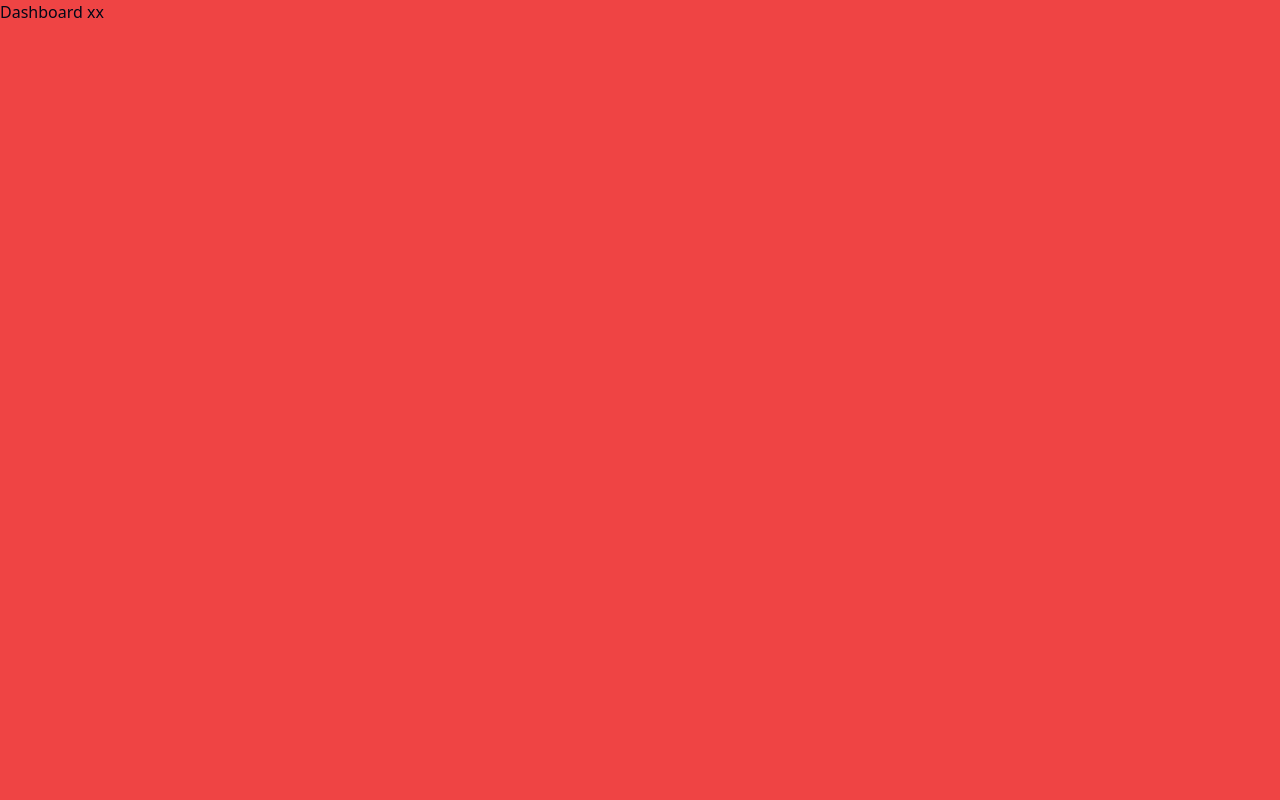
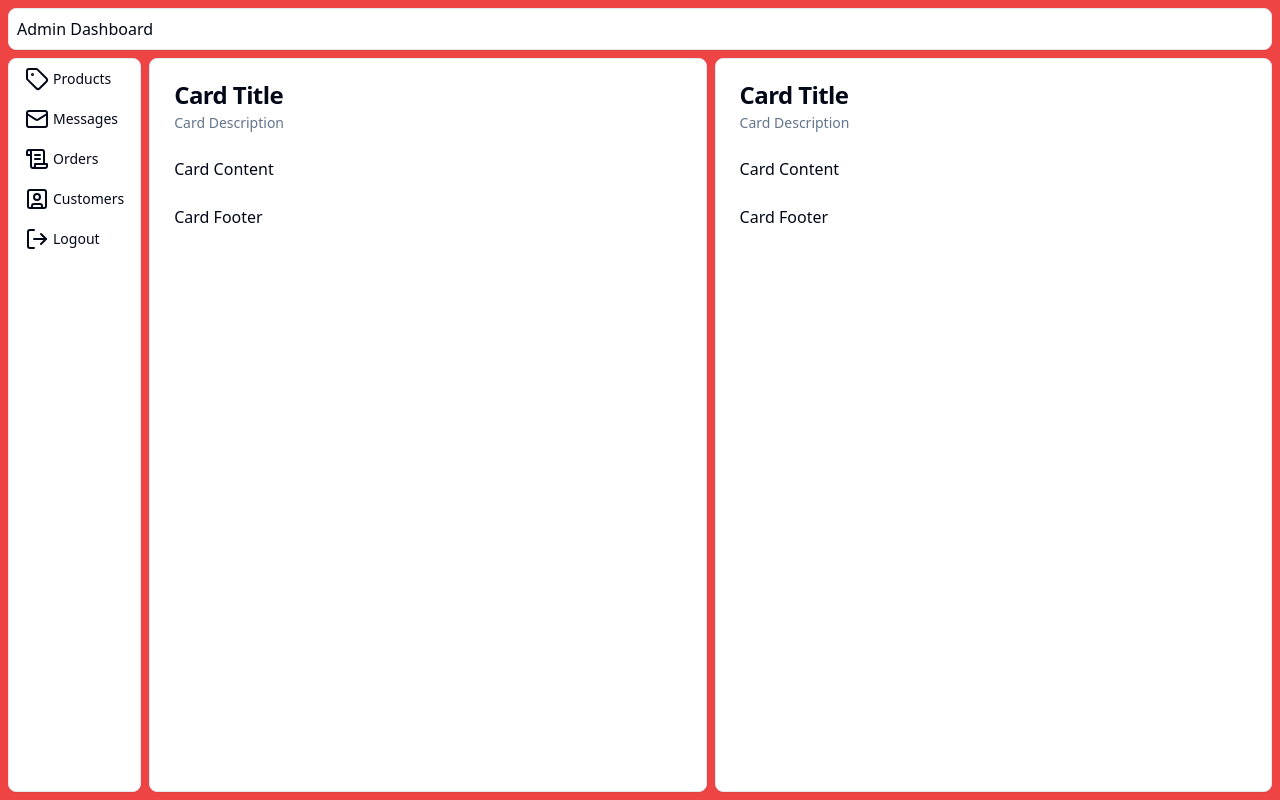
Before and after one commit to betajohn/eCommerce-Admin-Dashboard, a Next.js app: page /admin in a window 1280 px wide. Built offline with nearby package versions, Linux system fonts and the light colour scheme.

Commit message:
Add dashboard mockup

```diff
--- a/package.json
+++ b/package.json
@@ -9,6 +9,8 @@
     "lint": "next lint"
   },
   "dependencies": {
+    "@radix-ui/react-dialog": "^1.0.5",
+    "@radix-ui/react-slot": "^1.0.2",
     "class-variance-authority": "^0.7.0",
     "clsx": "^2.1.0",
     "lucide-react": "^0.344.0",
--- a/src/app/admin/page.tsx
+++ b/src/app/admin/page.tsx
@@ -2,7 +2,7 @@
 
 export default function Admin() {
   return (
-    <div className="flex h-full flex-col items-center justify-center max-w-7xl bg-red-500">
+    <div className="flex h-full flex-col items-center justify-center bg-red-500">
       <AdminDashboard />
     </div>
   );
--- a/src/app/layout.tsx
+++ b/src/app/layout.tsx
@@ -16,7 +16,9 @@
 }>) {
   return (
     <html lang="en" className="h-full w-full">
-      <body className="h-full w-full">{children}</body>
+      <body className="h-full w-full min-w-80 max-w-7xl m-auto">
+        {children}
+      </body>
     </html>
   );
 }
--- a/src/components/admin/AdminDashboard.tsx
+++ b/src/components/admin/AdminDashboard.tsx
@@ -1,12 +1,19 @@
-import {
-  Card,
-  CardContent,
-  CardDescription,
-  CardFooter,
-  CardHeader,
-  CardTitle,
-} from '@/components/ui/card';
+'use client';
+import Aside from './Aside';
+import DBHead from './DBHead';
+import DBBody from './DBBody';
+import { useState } from 'react';
 
 export default function AdminDashboard() {
-  return <div className="w-full h-full bg-red-500">Dashboard xx</div>;
+  const [show, setShow] = useState(false);
+
+  return (
+    <div className="h-full w-full p-2 flex flex-col items-center justify-center gap-2">
+      <DBHead setShow={setShow} show={show} />
+      <div className="flex items-center justify-center h-full w-full gap-2">
+        {!show && <Aside />}
+        <DBBody />
+      </div>
+    </div>
+  );
 }
--- /dev/null
+++ b/src/components/admin/Aside.tsx
@@ -0,0 +1,45 @@
+import { LogOut, Mail, ScrollText, SquareUser, Tag } from 'lucide-react';
+import { Button } from '@/components/ui/button';
+import { ReactNode } from 'react';
+
+const menuBtns = [
+  {
+    icon: Tag,
+    description: 'Products',
+  },
+  {
+    icon: Mail,
+    description: 'Messages',
+  },
+  {
+    icon: ScrollText,
+    description: 'Orders',
+  },
+  {
+    icon: SquareUser,
+    description: 'Customers',
+  },
+  {
+    icon: LogOut,
+    description: 'Logout',
+  },
+];
+
+export function asideContent(sheet: boolean): ReactNode {
+  return menuBtns.map((btn) => (
+    <Button variant="ghost" key={btn.description} className="gap-1">
+      <btn.icon className="w-6" />
+      <span className={`${sheet === false && 'hidden lg:flex'}`}>
+        {btn.description}
+      </span>
+    </Button>
+  ));
+}
+
+export default function Aside() {
+  return (
+    <aside className="hidden sm:flex flex-col items-start h-full rounded-lg border bg-card text-card-foreground shadow-sm">
+      {asideContent(false)}
+    </aside>
+  );
+}
--- /dev/null
+++ b/src/components/admin/DBBody.tsx
@@ -0,0 +1,40 @@
+import {
+  Card,
+  CardContent,
+  CardDescription,
+  CardFooter,
+  CardHeader,
+  CardTitle,
+} from '@/components/ui/card';
+
+export default function DBBody() {
+  return (
+    <div className="w-full h-full flex items-center justify-center gap-2">
+      <Card className="w-full h-full">
+        <CardHeader>
+          <CardTitle>Card Title</CardTitle>
+          <CardDescription>Card Description</CardDescription>
+        </CardHeader>
+        <CardContent>
+          <p>Card Content</p>
+        </CardContent>
+        <CardFooter>
+          <p>Card Footer</p>
+        </CardFooter>
+      </Card>
+
+      <Card className="w-full h-full">
+        <CardHeader>
+          <CardTitle>Card Title</CardTitle>
+          <CardDescription>Card Description</CardDescription>
+        </CardHeader>
+        <CardContent>
+          <p>Card Content</p>
+        </CardContent>
+        <CardFooter>
+          <p>Card Footer</p>
+        </CardFooter>
+      </Card>
+    </div>
+  );
+}
--- /dev/null
+++ b/src/components/admin/DBHead.tsx
@@ -0,0 +1,47 @@
+import { Dispatch, SetStateAction } from 'react';
+import { Button } from '../ui/button';
+import {
+  Sheet,
+  SheetContent,
+  SheetDescription,
+  SheetHeader,
+  SheetTitle,
+  SheetTrigger,
+} from '@/components/ui/sheet';
+import { Menu } from 'lucide-react';
+import { asideContent } from './Aside';
+
+interface AsideProps {
+  show: boolean;
+  setShow: Dispatch<SetStateAction<boolean>>;
+}
+
+export default function DBHead({ show, setShow }: AsideProps) {
+  function x() {
+    console.log('first');
+    setShow(true);
+  }
+  function y() {
+    setShow(false);
+  }
+  return (
+    <div className="w-full flex items-center h-auto rounded-lg border bg-card text-card-foreground shadow-sm p-2">
+      <Sheet>
+        <SheetTrigger asChild>
+          <Button onClick={x} variant="ghost" className="sm:hidden">
+            <Menu className="w-7" />
+          </Button>
+        </SheetTrigger>
+        <SheetContent side="left" onCloseAutoFocus={y} className="w-auto">
+          <SheetHeader>
+            <SheetTitle>Admin</SheetTitle>
+            <SheetDescription className="flex flex-col items-start h-full">
+              {asideContent(true)}
+            </SheetDescription>
+          </SheetHeader>
+        </SheetContent>
+      </Sheet>
+      Admin Dashboard
+    </div>
+  );
+}
--- /dev/null
+++ b/src/components/ui/button.tsx
@@ -0,0 +1,56 @@
+import * as React from "react"
+import { Slot } from "@radix-ui/react-slot"
+import { cva, type VariantProps } from "class-variance-authority"
+
+import { cn } from "@/lib/utils"
+
+const buttonVariants = cva(
+  "inline-flex items-center justify-center whitespace-nowrap rounded-md text-sm font-medium ring-offset-background transition-colors focus-visible:outline-none focus-visible:ring-2 focus-visible:ring-ring focus-visible:ring-offset-2 disabled:pointer-events-none disabled:opacity-50",
+  {
+    variants: {
+      variant: {
+        default: "bg-primary text-primary-foreground hover:bg-primary/90",
+        destructive:
+          "bg-destructive text-destructive-foreground hover:bg-destructive/90",
+        outline:
+          "border border-input bg-background hover:bg-accent hover:text-accent-foreground",
+        secondary:
+          "bg-secondary text-secondary-foreground hover:bg-secondary/80",
+        ghost: "hover:bg-accent hover:text-accent-foreground",
+        link: "text-primary underline-offset-4 hover:underline",
+      },
+      size: {
+        default: "h-10 px-4 py-2",
+        sm: "h-9 rounded-md px-3",
+        lg: "h-11 rounded-md px-8",
+        icon: "h-10 w-10",
+      },
+    },
+    defaultVariants: {
+      variant: "default",
+      size: "default",
+    },
+  }
+)
+
+export interface ButtonProps
+  extends React.ButtonHTMLAttributes<HTMLButtonElement>,
+    VariantProps<typeof buttonVariants> {
+  asChild?: boolean
+}
+
+const Button = React.forwardRef<HTMLButtonElement, ButtonProps>(
+  ({ className, variant, size, asChild = false, ...props }, ref) => {
+    const Comp = asChild ? Slot : "button"
+    return (
+      <Comp
+        className={cn(buttonVariants({ variant, size, className }))}
+        ref={ref}
+        {...props}
+      />
+    )
+  }
+)
+Button.displayName = "Button"
+
+export { Button, buttonVariants }
--- /dev/null
+++ b/src/components/ui/sheet.tsx
@@ -0,0 +1,140 @@
+"use client"
+
+import * as React from "react"
+import * as SheetPrimitive from "@radix-ui/react-dialog"
+import { cva, type VariantProps } from "class-variance-authority"
+import { X } from "lucide-react"
+
+import { cn } from "@/lib/utils"
+
+const Sheet = SheetPrimitive.Root
+
+const SheetTrigger = SheetPrimitive.Trigger
+
+const SheetClose = SheetPrimitive.Close
+
+const SheetPortal = SheetPrimitive.Portal
+
+const SheetOverlay = React.forwardRef<
+  React.ElementRef<typeof SheetPrimitive.Overlay>,
+  React.ComponentPropsWithoutRef<typeof SheetPrimitive.Overlay>
+>(({ className, ...props }, ref) => (
+  <SheetPrimitive.Overlay
+    className={cn(
+      "fixed inset-0 z-50 bg-black/80  data-[state=open]:animate-in data-[state=closed]:animate-out data-[state=closed]:fade-out-0 data-[state=open]:fade-in-0",
+      className
+    )}
+    {...props}
+    ref={ref}
+  />
+))
+SheetOverlay.displayName = SheetPrimitive.Overlay.displayName
+
+const sheetVariants = cva(
+  "fixed z-50 gap-4 bg-background p-6 shadow-lg transition ease-in-out data-[state=open]:animate-in data-[state=closed]:animate-out data-[state=closed]:duration-300 data-[state=open]:duration-500",
+  {
+    variants: {
+      side: {
+        top: "inset-x-0 top-0 border-b data-[state=closed]:slide-out-to-top data-[state=open]:slide-in-from-top",
+        bottom:
+          "inset-x-0 bottom-0 border-t data-[state=closed]:slide-out-to-bottom data-[state=open]:slide-in-from-bottom",
+        left: "inset-y-0 left-0 h-full w-3/4 border-r data-[state=closed]:slide-out-to-left data-[state=open]:slide-in-from-left sm:max-w-sm",
+        right:
+          "inset-y-0 right-0 h-full w-3/4  border-l data-[state=closed]:slide-out-to-right data-[state=open]:slide-in-from-right sm:max-w-sm",
+      },
+    },
+    defaultVariants: {
+      side: "right",
+    },
+  }
+)
+
+interface SheetContentProps
+  extends React.ComponentPropsWithoutRef<typeof SheetPrimitive.Content>,
+    VariantProps<typeof sheetVariants> {}
+
+const SheetContent = React.forwardRef<
+  React.ElementRef<typeof SheetPrimitive.Content>,
+  SheetContentProps
+>(({ side = "right", className, children, ...props }, ref) => (
+  <SheetPortal>
+    <SheetOverlay />
+    <SheetPrimitive.Content
+      ref={ref}
+      className={cn(sheetVariants({ side }), className)}
+      {...props}
+    >
+      {children}
+      <SheetPrimitive.Close className="absolute right-4 top-4 rounded-sm opacity-70 ring-offset-background transition-opacity hover:opacity-100 focus:outline-none focus:ring-2 focus:ring-ring focus:ring-offset-2 disabled:pointer-events-none data-[state=open]:bg-secondary">
+        <X className="h-4 w-4" />
+        <span className="sr-only">Close</span>
+      </SheetPrimitive.Close>
+    </SheetPrimitive.Content>
+  </SheetPortal>
+))
+SheetContent.displayName = SheetPrimitive.Content.displayName
+
+const SheetHeader = ({
+  className,
+  ...props
+}: React.HTMLAttributes<HTMLDivElement>) => (
+  <div
+    className={cn(
+      "flex flex-col space-y-2 text-center sm:text-left",
+      className
+    )}
+    {...props}
+  />
+)
+SheetHeader.displayName = "SheetHeader"
+
+const SheetFooter = ({
+  className,
+  ...props
+}: React.HTMLAttributes<HTMLDivElement>) => (
+  <div
+    className={cn(
+      "flex flex-col-reverse sm:flex-row sm:justify-end sm:space-x-2",
+      className
+    )}
+    {...props}
+  />
+)
+SheetFooter.displayName = "SheetFooter"
+
+const SheetTitle = React.forwardRef<
+  React.ElementRef<typeof SheetPrimitive.Title>,
+  React.ComponentPropsWithoutRef<typeof SheetPrimitive.Title>
+>(({ className, ...props }, ref) => (
+  <SheetPrimitive.Title
+    ref={ref}
+    className={cn("text-lg font-semibold text-foreground", className)}
+    {...props}
+  />
+))
+SheetTitle.displayName = SheetPrimitive.Title.displayName
+
+const SheetDescription = React.forwardRef<
+  React.ElementRef<typeof SheetPrimitive.Description>,
+  React.ComponentPropsWithoutRef<typeof SheetPrimitive.Description>
+>(({ className, ...props }, ref) => (
+  <SheetPrimitive.Description
+    ref={ref}
+    className={cn("text-sm text-muted-foreground", className)}
+    {...props}
+  />
+))
+SheetDescription.displayName = SheetPrimitive.Description.displayName
+
+export {
+  Sheet,
+  SheetPortal,
+  SheetOverlay,
+  SheetTrigger,
+  SheetClose,
+  SheetContent,
+  SheetHeader,
+  SheetFooter,
+  SheetTitle,
+  SheetDescription,
+}
```
Also changed, not shown: 2 other files (tests, documents, lock files or other folders).
